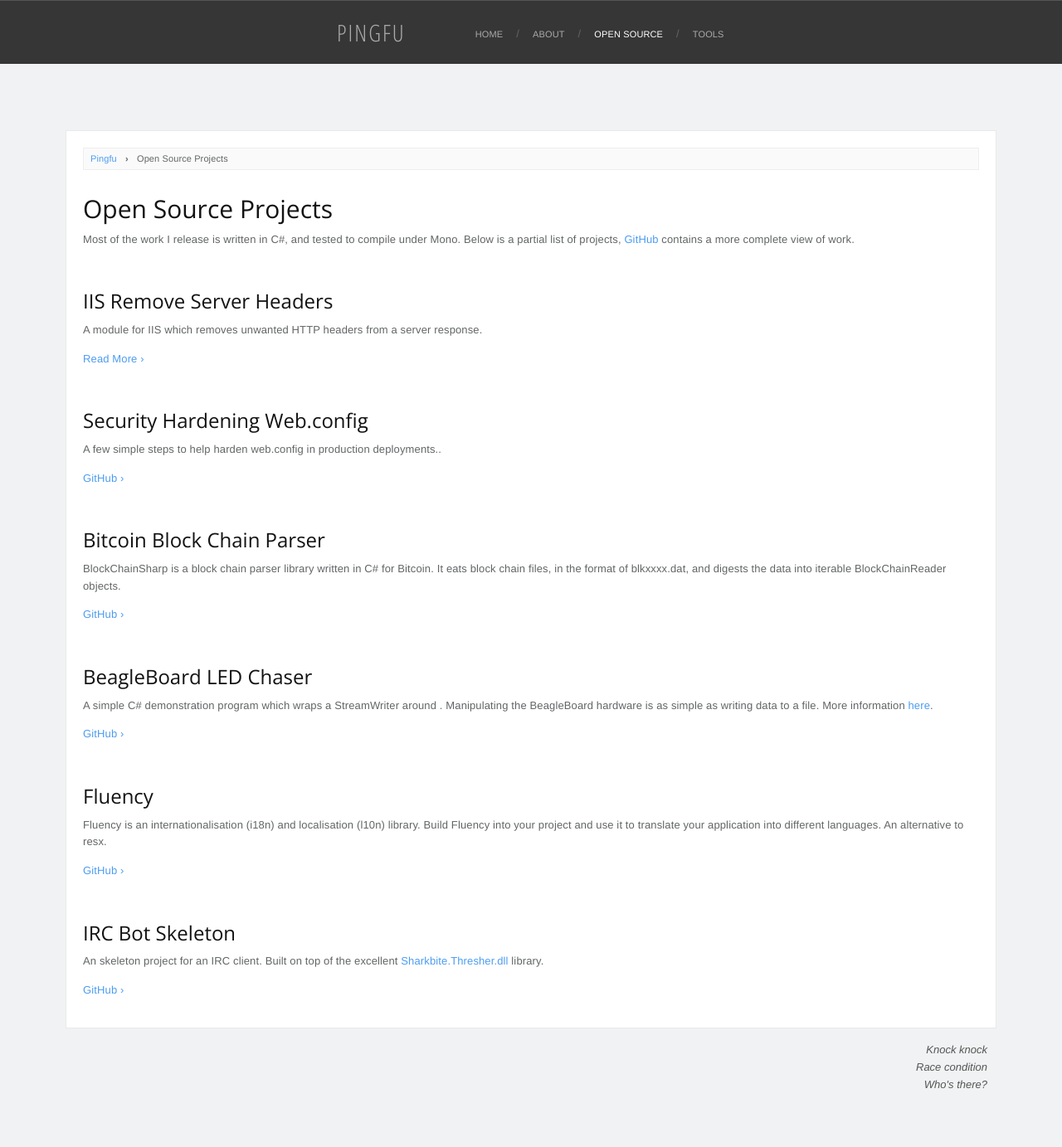
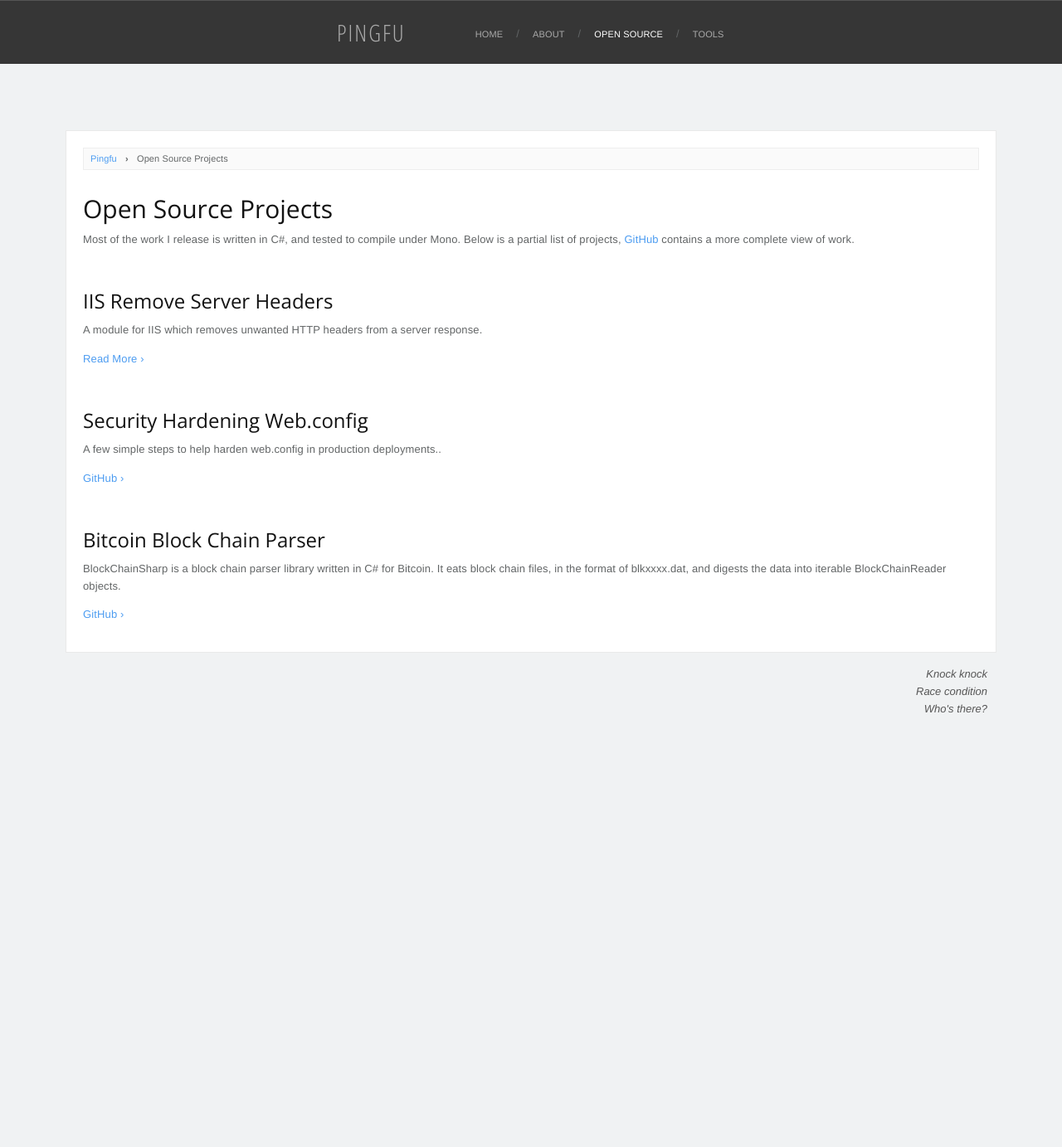
Before and after one commit to pingfu/pingfu.github.io, a Jekyll site: the page built from open-source.html, in a window 1280 px wide. Shown: the whole page at 83% size. Built offline with Jekyll 4.4.1, drawn with Linux system fonts in a browser that asks for light colours; nearby versions of some CDN libraries; Markdown is read by kramdown in place of the engine named in the settings; after the commit the page ends 930 px from its top, so only the background shows below that.

Commit message:
minor change

```diff
--- a/open-source.html
+++ b/open-source.html
@@ -26,19 +26,10 @@ breadcrumb: Open Source Projects
 	<p>BlockChainSharp is a block chain parser library written in C# for Bitcoin. It eats block chain files, in the format of blkxxxx.dat, and digests the data into iterable BlockChainReader objects.</p>
 	<p><a target="_blank" href="https://github.com/pingfu/blockchainsharp">GitHub ›</a>
 
-
-	<h2>BeagleBoard LED Chaser</h2>
-	<p>A simple C# demonstration program which wraps a StreamWriter around . Manipulating the BeagleBoard hardware is as simple as writing data to a file. More information <a href="http://www.circuidipity.com/bbb-led.html">here</a>.</p>
-	<p><a target="_blank" href="https://github.com/pingfu/beagleboard-led-chaser">GitHub ›</a>
-
-
+	<!--
 	<h2>Fluency</h2>
 	<p>Fluency is an internationalisation (i18n) and localisation (l10n) library. Build Fluency into your project and use it to translate your application into different languages. An alternative to resx.</p>
 	<p><a target="_blank" href="https://github.com/pingfu/fluency">GitHub ›</a>
-
-
-	<h2>IRC Bot Skeleton</h2>
-	<p>An skeleton project for an IRC client. Built on top of the excellent <a href="http://thresher.sourceforge.net/">Sharkbite.Thresher.dll</a> library.</p>
-	<p><a target="_blank" href="https://github.com/pingfu/ircbot-skeleton">GitHub ›</a>
+	-->
 
 </section>
```
